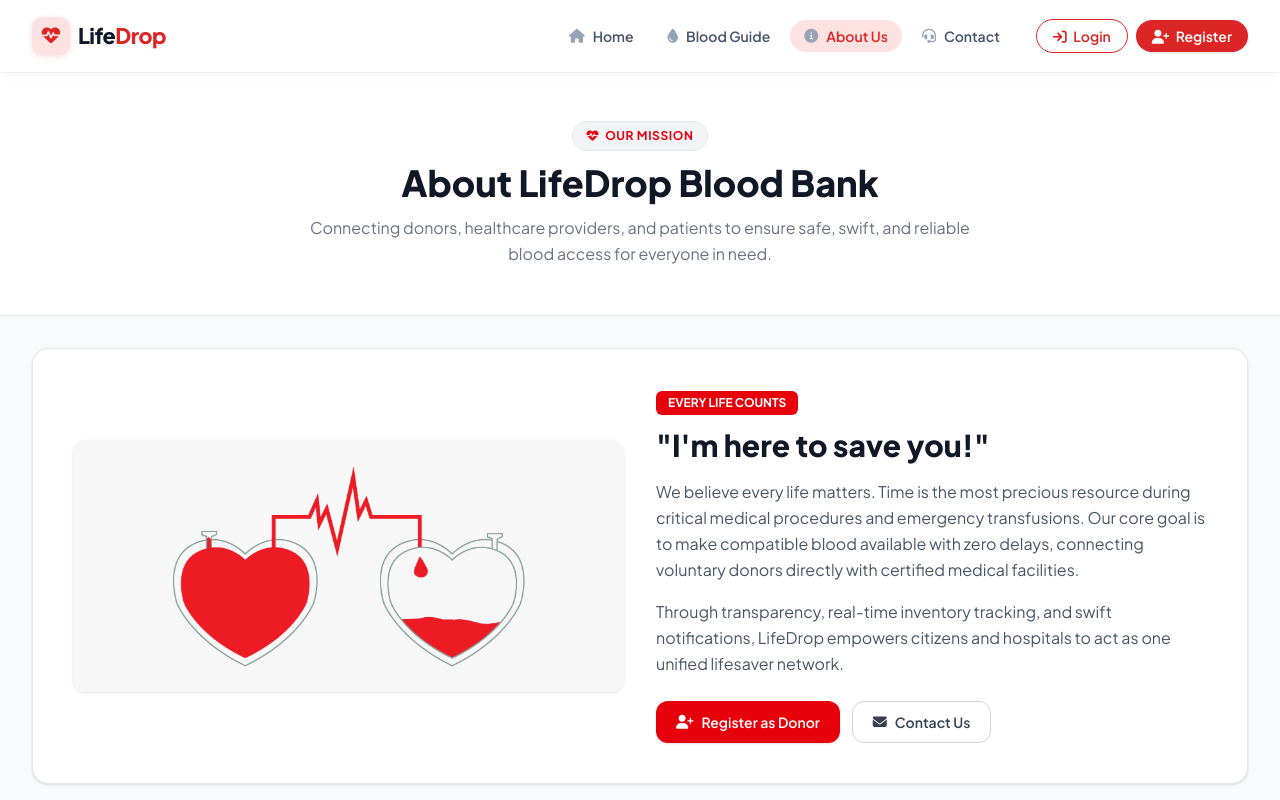
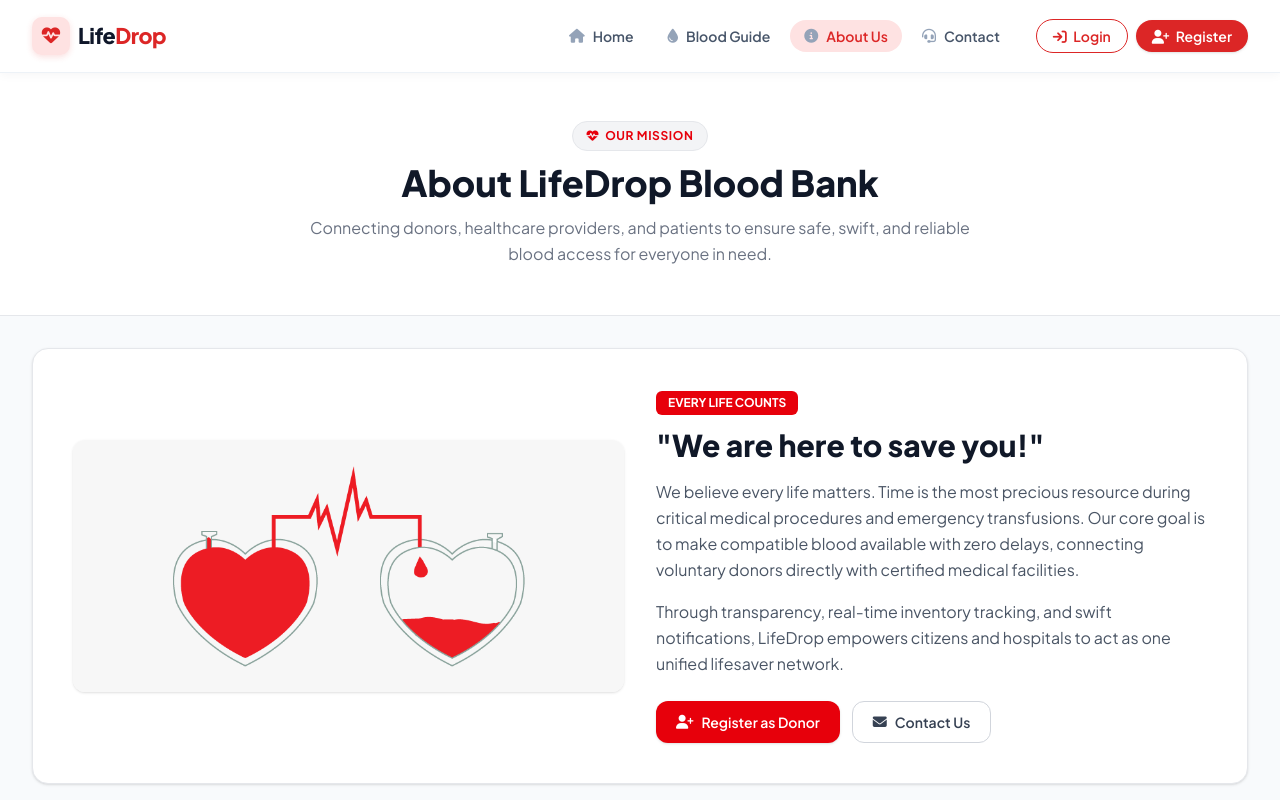
Before and after one commit to nazimpahore/bloodBank, a React (Vite) app in the folder frontend/: page /about in a window 1280 px wide. Shown: the top 800 px of the page. Built offline with nearby package versions, Linux system fonts and the light colour scheme; no server answers.

Commit message:
feat: add AboutPage component with mission and core values sections

```diff
--- a/frontend/src/pages/AboutPage.jsx
+++ b/frontend/src/pages/AboutPage.jsx
@@ -38,7 +38,7 @@ export default function AboutPage() {
                 EVERY LIFE COUNTS
               </span>
               <h2 className="text-2xl sm:text-3xl font-extrabold text-gray-900 mb-4">
-                "I'm here to save you!"
+                "We are here to save you!"
               </h2>
               <p className="text-gray-600 text-sm sm:text-base leading-relaxed mb-4">
                 We believe every life matters. Time is the most precious resource during critical medical procedures and emergency transfusions. Our core goal is to make compatible blood available with zero delays, connecting voluntary donors directly with certified medical facilities.
```
